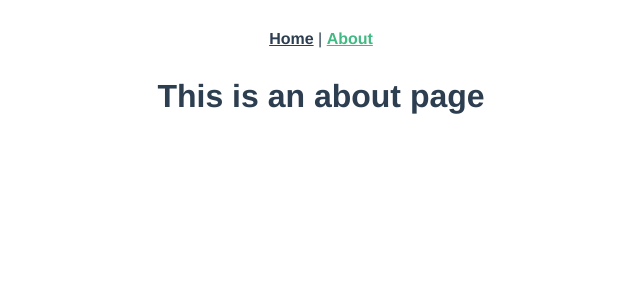
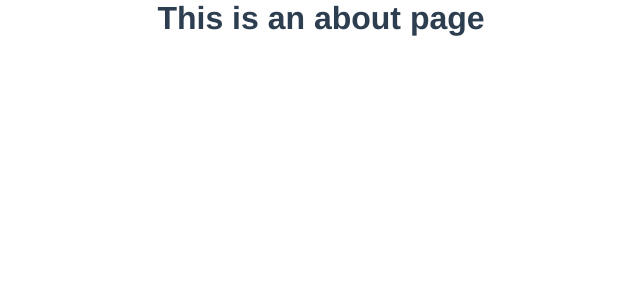
Before and after one commit to shippokun/vuetify-ts, a Vue app: page /about in a window 1280 px wide. Shown: the top 300 px of the page, without its empty margins (319-959 px from the left). Built offline with nearby package versions, Linux system fonts and the light colour scheme.

Commit message:
feat: 🎸 add vuetify baseline

```diff
--- a/src/App.vue
+++ b/src/App.vue
@@ -1,9 +1,5 @@
 <template>
   <div id="app">
-    <div id="nav">
-      <router-link to="/">Home</router-link> |
-      <router-link to="/about">About</router-link>
-    </div>
     <router-view />
   </div>
 </template>
@@ -16,17 +12,4 @@
   text-align: center;
   color: #2c3e50;
 }
-
-#nav {
-  padding: 30px;
-}
-
-#nav a {
-  font-weight: bold;
-  color: #2c3e50;
-}
-
-#nav a.router-link-exact-active {
-  color: #42b983;
-}
 </style>
--- a/src/pages/home/components/Home.vue
+++ b/src/pages/home/components/Home.vue
@@ -1,19 +1,62 @@
 <template>
-  <div class="home">
-    <img alt="Vue logo" src="@/assets/logo.png" />
-    <HelloWorld msg="Welcome to Your Vue.js App" />
-  </div>
+  <v-app id="inspire">
+    <v-navigation-drawer v-model="drawer" app>
+      <v-list dense>
+        <v-list-item link>
+          <v-list-item-action>
+            <v-icon>mdi-home</v-icon>
+          </v-list-item-action>
+          <v-list-item-content>
+            <v-list-item-title>Home</v-list-item-title>
+          </v-list-item-content>
+        </v-list-item>
+        <v-list-item link>
+          <v-list-item-action>
+            <v-icon>mdi-email</v-icon>
+          </v-list-item-action>
+          <v-list-item-content>
+            <v-list-item-title>Contact</v-list-item-title>
+          </v-list-item-content>
+        </v-list-item>
+      </v-list>
+    </v-navigation-drawer>
+
+    <v-app-bar app color="indigo" dark>
+      <v-app-bar-nav-icon @click.stop="drawer = !drawer"></v-app-bar-nav-icon>
+      <v-toolbar-title>Application</v-toolbar-title>
+    </v-app-bar>
+
+    <v-main>
+      <v-container class="fill-height" fluid>
+        <v-row align="center" justify="center">
+          <v-col class="text-center">
+            <v-tooltip left>
+              <template v-slot:activator="{ on }">
+                <v-btn :href="source" icon large target="_blank" v-on="on">
+                  <v-icon large>mdi-code-tags</v-icon>
+                </v-btn>
+              </template>
+              <span>Source</span>
+            </v-tooltip>
+          </v-col>
+        </v-row>
+      </v-container>
+    </v-main>
+    <v-footer color="indigo" app>
+      <span class="white--text">&copy; 2020</span>
+    </v-footer>
+  </v-app>
 </template>
 
 <script lang="ts">
 // @ is an alias to /src
-import { HelloWorld } from '../../hello-world';
-import { Component, Vue } from 'vue-property-decorator';
+import { Component, Prop, Vue } from 'vue-property-decorator';
 
-@Component({
-  components: {
-    HelloWorld,
-  },
-})
-export default class Home extends Vue {}
+@Component
+export default class Home extends Vue {
+  public drawer = false;
+
+  @Prop()
+  public source?: string;
+}
 </script>
```
